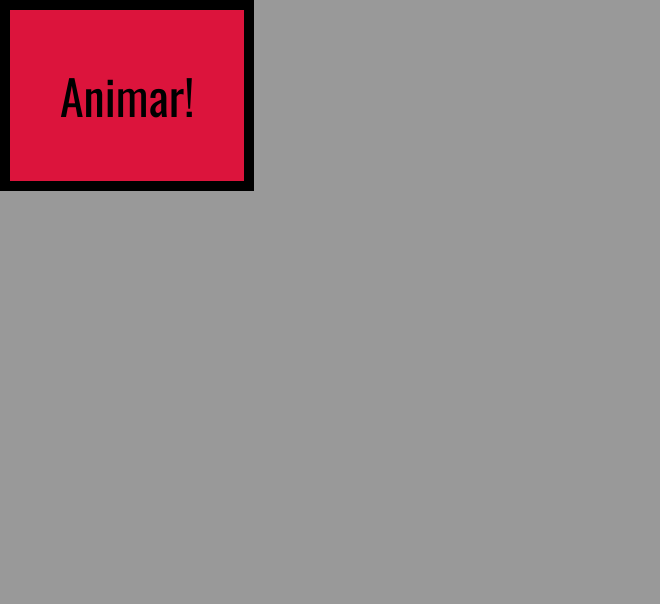
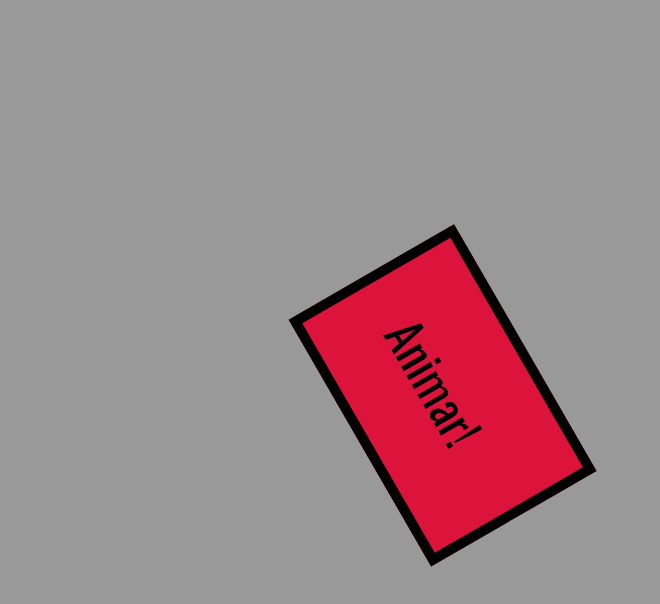
Before and after one commit to daniloas1992/CursoWeb, a plain HTML site: page jquery/animacao2.html in a window 1280 px wide. Shown: the whole page, without its empty margins (0-660 px from the left). Drawn offline with Linux system fonts and the light colour scheme.

Commit message:
jQuery Animações

```diff
--- a/jquery/animacao2.html
+++ b/jquery/animacao2.html
@@ -28,6 +28,31 @@
     <div>Animar!</div>
 
     <script>
-        // ...
+        function alterarLargura(valor, duracao, callback){
+            $('div').animate({width: `+=${valor}`}, duracao, callback)
+        }
+
+
+        function moverDiagonal(valor, duracao, callback){
+            $('div').animate({top: `+=${valor}`, left: `+=${valor}`}, duracao, callback)
+        }
+
+        function girar(valor, duracao, callback){
+            $('div').animate({transform: `+=${valor}`}, {
+                step: function(valor){
+                    $(this).css('transform', `rotate(${valor}deg)`)
+                },
+                duration: duracao
+            }, 'linear', callback)
+        }
+
+        alterarLargura(300, 100, () => {
+            alterarLargura(-300, 'slow', () => {
+                moverDiagonal(300, 600, () => {
+                    girar(3300, 3000)
+                })
+            })
+        })
+
     </script>
 </body>
```
Also changed, not shown: jquery/animacao1.html (+9 -1 lines).
